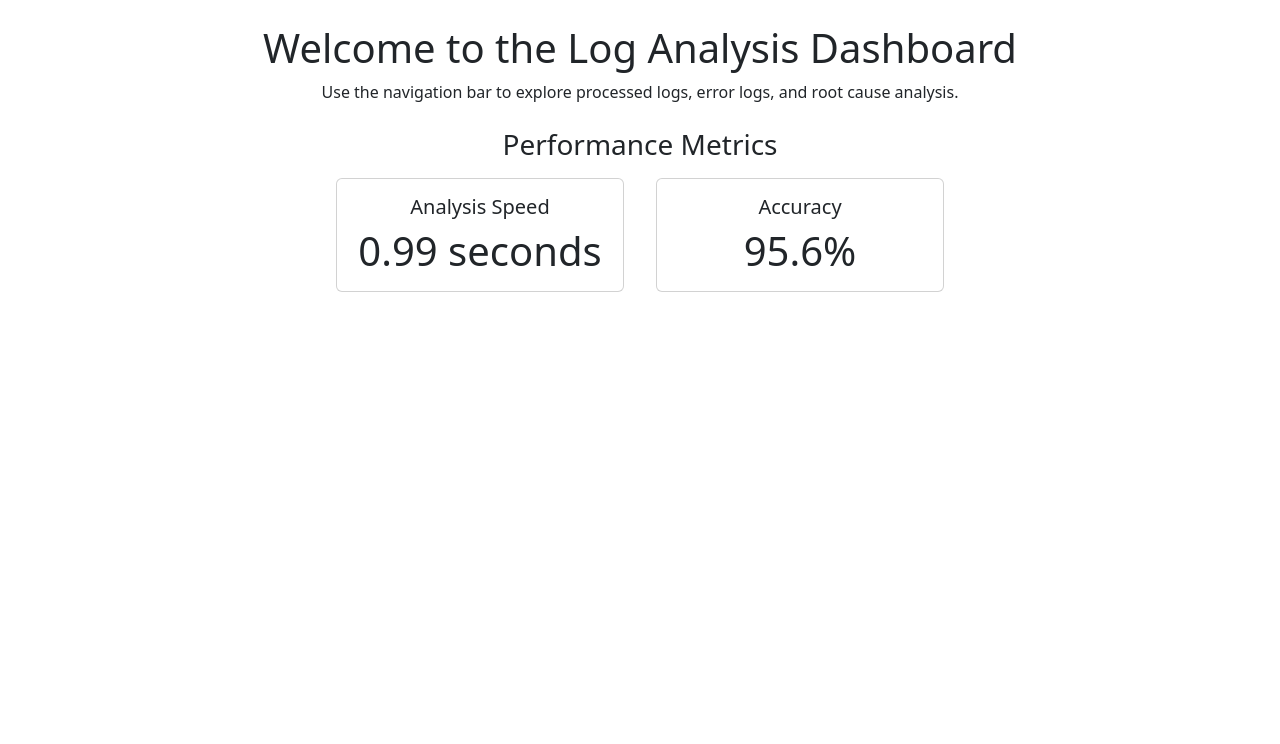
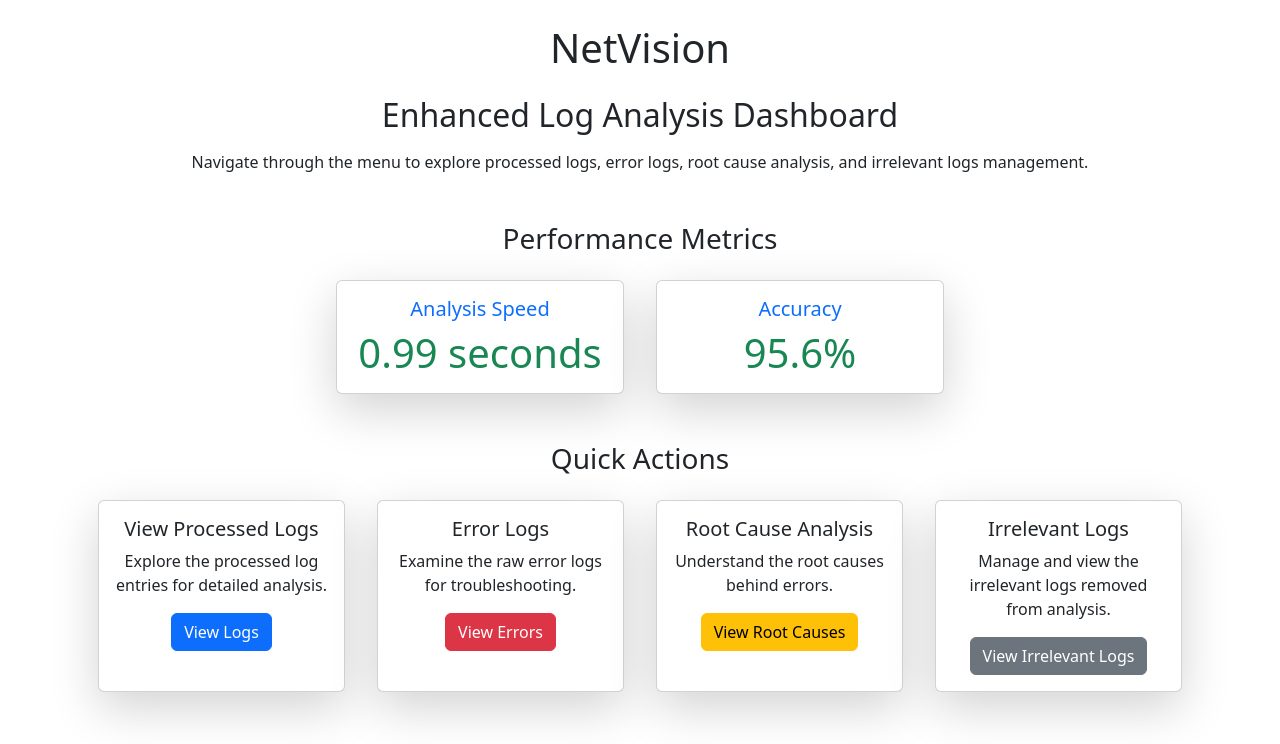
Before and after one commit to Lohith-Elumalai/dataset, a Flask app: page / in a window 1280 px wide. Shown: the part 56-800 px from the top of the page. Run offline with Flask 3, Linux system fonts and the light colour scheme.

Commit message:
final proj

```diff
--- a/main.py
+++ b/main.py
@@ -13,7 +13,7 @@ logging.basicConfig(
 )
 
 class LogProcessor:
-    def __init__(self, db_name="logs.db"):
+    def _init_(self, db_name="logs.db"):
         """
         Initializes the LogProcessor with a connection to the SQLite database.
 
@@ -102,7 +102,7 @@ class LogProcessor:
 
 
 class LogAnalysis:
-    def __init__(self, log_processor: LogProcessor):
+    def _init_(self, log_processor: LogProcessor):
         """
         Initializes LogAnalysis to process and analyze logs.
 
@@ -154,7 +154,7 @@ class LogAnalysis:
         logging.info(f"Exported logs to {output_file}")
 
 
-if __name__ == "__main__":
+if __name__ == "_main_":
     # Set up the log processor and analysis objects
     log_processor = LogProcessor(db_name="logs.db")
     log_analysis = LogAnalysis(log_processor=log_processor)
--- a/web/templates/index.html
+++ b/web/templates/index.html
@@ -1,21 +1,55 @@
 {% extends "base.html" %}
 {% block content %}
 <div class="text-center">
-    <h1>Welcome to the Log Analysis Dashboard</h1>
-    <p>Use the navigation bar to explore processed logs, error logs, and root cause analysis.</p>
+    <h1 class="mt-4">NetVision</h1>
 
-    <h3 class="mt-4">Performance Metrics</h3>
-    <div class="d-flex justify-content-center mt-3">
-        <div class="card mx-3" style="width: 18rem;">
+    <h2 class="mt-4">Enhanced Log Analysis Dashboard</h2>
+    <p class="mt-3">Navigate through the menu to explore processed logs, error logs, root cause analysis, and irrelevant logs management.</p>
+
+    <h3 class="mt-5">Performance Metrics</h3>
+    <div class="d-flex justify-content-center mt-4">
+        <div class="card mx-3 shadow-lg" style="width: 18rem;">
             <div class="card-body">
-                <h5 class="card-title">Analysis Speed</h5>
-                <p class="card-text display-6">{{ speed }} seconds</p>
+                <h5 class="card-title text-primary">Analysis Speed</h5>
+                <p class="card-text display-6 text-success">{{ speed }} seconds</p>
             </div>
         </div>
-        <div class="card mx-3" style="width: 18rem;">
+        <div class="card mx-3 shadow-lg" style="width: 18rem;">
             <div class="card-body">
-                <h5 class="card-title">Accuracy</h5>
-                <p class="card-text display-6">{{ accuracy }}%</p>
+                <h5 class="card-title text-primary">Accuracy</h5>
+                <p class="card-text display-6 text-success">{{ accuracy }}%</p>
+            </div>
+        </div>
+    </div>
+
+    <h3 class="mt-5">Quick Actions</h3>
+    <div class="d-flex justify-content-center mt-4">
+        <div class="card mx-3 shadow-lg" style="width: 18rem;">
+            <div class="card-body">
+                <h5 class="card-title">View Processed Logs</h5>
+                <p class="card-text">Explore the processed log entries for detailed analysis.</p>
+                <a href="/processed_logs" class="btn btn-primary">View Logs</a>
+            </div>
+        </div>
+        <div class="card mx-3 shadow-lg" style="width: 18rem;">
+            <div class="card-body">
+                <h5 class="card-title">Error Logs</h5>
+                <p class="card-text">Examine the raw error logs for troubleshooting.</p>
+                <a href="/errors" class="btn btn-danger">View Errors</a>
+            </div>
+        </div>
+        <div class="card mx-3 shadow-lg" style="width: 18rem;">
+            <div class="card-body">
+                <h5 class="card-title">Root Cause Analysis</h5>
+                <p class="card-text">Understand the root causes behind errors.</p>
+                <a href="/root_cause" class="btn btn-warning">View Root Causes</a>
+            </div>
+        </div>
+        <div class="card mx-3 shadow-lg" style="width: 18rem;">
+            <div class="card-body">
+                <h5 class="card-title">Irrelevant Logs</h5>
+                <p class="card-text">Manage and view the irrelevant logs removed from analysis.</p>
+                <a href="/irrelevant_logs" class="btn btn-secondary">View Irrelevant Logs</a>
             </div>
         </div>
     </div>
```
Also changed, not shown: ml_model/predict.py (added, +44 -0 lines), ml_model/train_model.py (added, +40 -0 lines), ml_model/utils.py (added, +10 -0 lines), web/templates/irrelevant_logs.html (added, +15 -0 lines), web/templates/predict.html (added, +20 -0 lines), ml_model/__init__.py (added), 1 other file.
